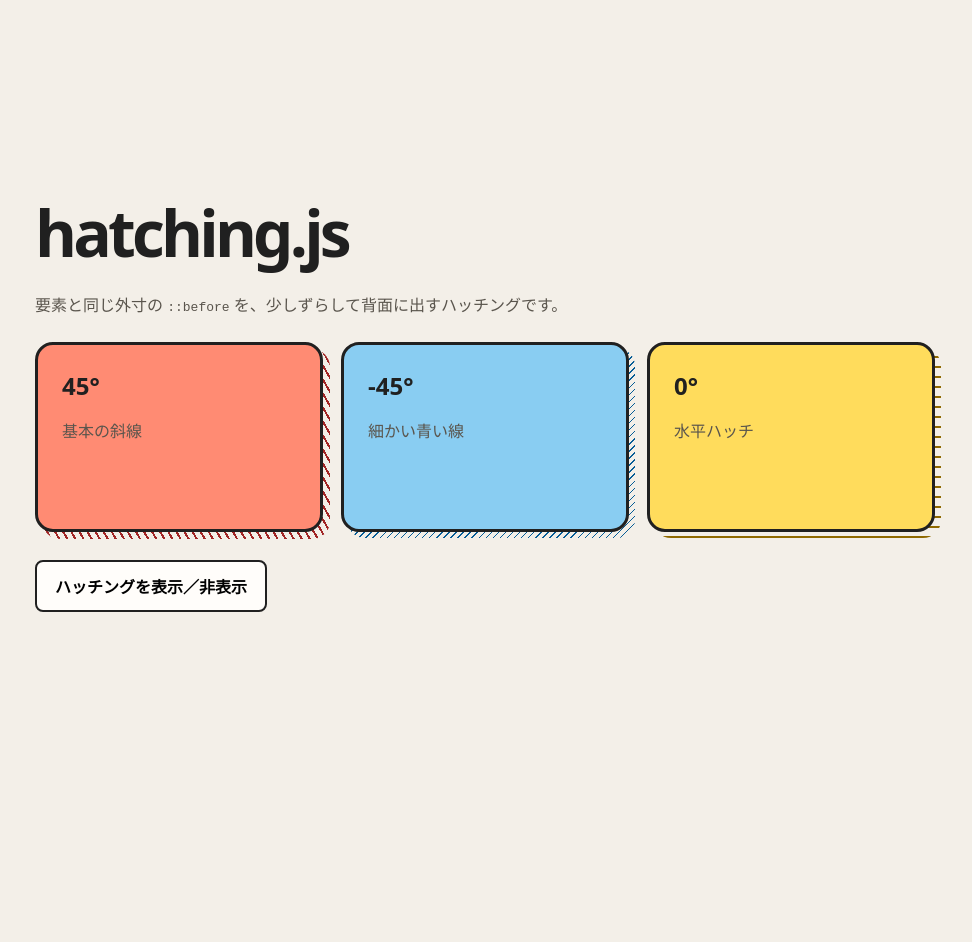
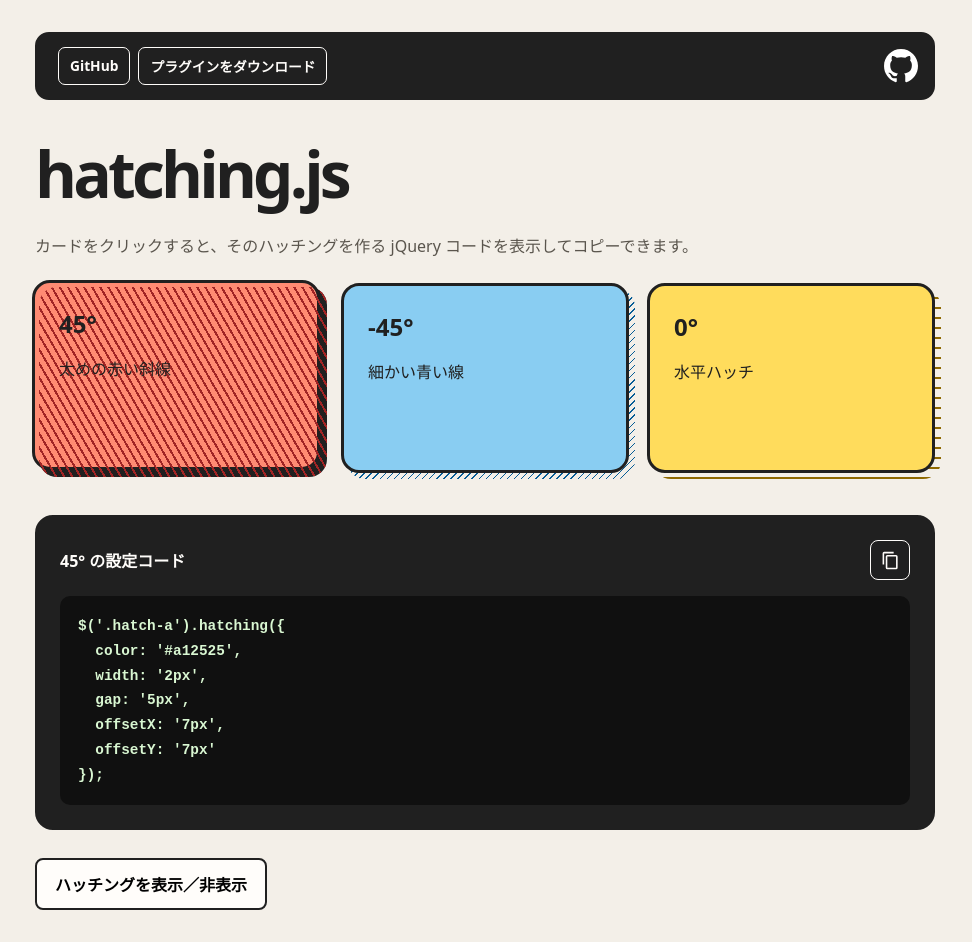
Before and after one commit to goonruntongue/hatching.js, a website: page demo/index.html in a window 1280 px wide. Shown: the whole page, without its empty margins (155-1127 px from the left). Before the commit the page ends 800 px from the top, so only its background shows below. Drawn offline with nearby package versions, Linux system fonts and the light colour scheme.

Commit message:
Add interactive demo code examples and GitHub menu

```diff
--- a/demo/index.html
+++ b/demo/index.html
@@ -7,36 +7,107 @@
   <link rel="stylesheet" href="../dist/jquery.hatching.css">
   <style>
     * { box-sizing: border-box; }
-    body { margin: 0; min-height: 100vh; display: grid; place-items: center; padding: 32px; background: #f3efe8; color: #202020; font-family: system-ui, sans-serif; }
-    main { width: min(900px, 100%); }
+    body { margin: 0; min-height: 100vh; padding: 32px; background: #f3efe8; color: #202020; font-family: system-ui, sans-serif; }
+    main { width: min(900px, 100%); margin: 0 auto; }
+    .site-menu { display: flex; align-items: center; justify-content: space-between; gap: 18px; margin-bottom: 30px; padding: 12px 14px 12px 20px; border: 3px solid #202020; border-radius: 14px; background: #202020; color: #fffdfa; }
+    .site-menu__links { display: flex; gap: 8px; flex-wrap: wrap; }
+    .site-menu a { padding: 8px 11px; border: 1px solid #fffdfa; border-radius: 7px; color: inherit; font-weight: 700; font-size: .86rem; text-decoration: none; }
+    .site-menu a:hover, .site-menu a:focus-visible { background: #fffdfa; color: #202020; outline: none; }
+    .github-mark { display: block; width: 34px; aspect-ratio: 1; flex: 0 0 auto; background-color: #fff; -webkit-mask: url('github.svg') center / contain no-repeat; mask: url('github.svg') center / contain no-repeat; }
+    .github-mark.hatching-source::before { -webkit-mask: url('github.svg') center / contain no-repeat; mask: url('github.svg') center / contain no-repeat; }
     h1 { margin: 0 0 8px; font-size: clamp(2rem, 7vw, 4rem); letter-spacing: -.06em; }
-    p { color: #5a554d; }
+    .lead { color: #5a554d; }
     .grid { display: grid; grid-template-columns: repeat(auto-fit, minmax(210px, 1fr)); gap: 18px; margin-top: 26px; }
-    .card { min-height: 190px; padding: 24px; border: 3px solid #202020; border-radius: 18px; background: #fffdfa; }
-    .card h2 { margin: 0; }
-    .card p { margin-bottom: 0; }
+    .card { min-height: 190px; padding: 24px; border: 3px solid #202020; border-radius: 18px; background: #fffdfa; cursor: pointer; transition: transform .15s ease, box-shadow .15s ease; }
+    .card:hover, .card:focus-visible, .card.is-selected { transform: translate(-3px, -3px); box-shadow: 7px 7px 0 #202020; outline: none; }
+    .card h2 { margin: 0; } .card p { margin-bottom: 0; }
     .coral { background: #ff8b73; } .sky { background: #89cdf2; } .lemon { background: #ffdc5c; }
-    button { margin-top: 28px; padding: 12px 18px; border: 2px solid #202020; border-radius: 8px; background: #fffdfa; cursor: pointer; font: inherit; font-weight: 700; }
+    .example { margin-top: 42px; padding: 22px; border: 3px solid #202020; border-radius: 18px; background: #202020; color: #fffdfa; }
+    .example__top { display: flex; align-items: center; justify-content: space-between; gap: 16px; }
+    .example h2 { margin: 0; font-size: 1rem; }
+    .copy-code-button { display: grid; place-items: center; width: 40px; height: 40px; padding: 0; border: 1px solid #fffdfa; border-radius: 8px; background: transparent; color: inherit; cursor: pointer; }
+    .copy-code-button:hover, .copy-code-button:focus-visible { background: #fffdfa; color: #202020; outline: none; }
+    .copy-code-button svg { width: 19px; height: 19px; fill: currentColor; }
+    pre { margin: 16px 0 0; padding: 18px; overflow-x: auto; border-radius: 10px; background: #101010; color: #d9f7d2; font: 600 .9rem/1.65 ui-monospace, SFMono-Regular, Consolas, monospace; }
+    .controls { margin-top: 28px; }
+    .controls button { padding: 12px 18px; border: 2px solid #202020; border-radius: 8px; background: #fffdfa; cursor: pointer; font: inherit; font-weight: 700; }
+    @media (max-width: 560px) { body { padding: 18px; } .site-menu { align-items: flex-start; } .site-menu__links { flex-direction: column; } }
   </style>
 </head>
 <body>
   <main>
+    <nav class="site-menu" aria-label="プラグインメニュー">
+      <div class="site-menu__links">
+        <a href="https://github.com/goonruntongue/hatching.js" target="_blank" rel="noreferrer">GitHub</a>
+        <a href="../dist/jquery.hatching.js" download="jquery.hatching.js">プラグインをダウンロード</a>
+      </div>
+      <a class="github-mark" href="https://github.com/goonruntongue/hatching.js" target="_blank" rel="noreferrer" aria-label="GitHubで hatching.js を開く"></a>
+    </nav>
+
     <h1>hatching.js</h1>
-    <p>要素と同じ外寸の <code>::before</code> を、少しずらして背面に出すハッチングです。</p>
-    <section class="grid">
-      <article class="card coral hatch-a"><h2>45°</h2><p>基本の斜線</p></article>
-      <article class="card sky hatch-b"><h2>-45°</h2><p>細かい青い線</p></article>
-      <article class="card lemon hatch-c"><h2>0°</h2><p>水平ハッチ</p></article>
+    <p class="lead">カードをクリックすると、そのハッチングを作る jQuery コードを表示してコピーできます。</p>
+    <section class="grid" aria-label="ハッチング設定例">
+      <article class="card coral hatch-a is-selected" tabindex="0" role="button" aria-controls="code-example" data-example="coral"><h2>45°</h2><p>太めの赤い斜線</p></article>
+      <article class="card sky hatch-b" tabindex="0" role="button" aria-controls="code-example" data-example="sky"><h2>-45°</h2><p>細かい青い線</p></article>
+      <article class="card lemon hatch-c" tabindex="0" role="button" aria-controls="code-example" data-example="lemon"><h2>0°</h2><p>水平ハッチ</p></article>
     </section>
-    <button type="button" id="toggle">ハッチングを表示／非表示</button>
+
+    <section class="example" aria-live="polite">
+      <div class="example__top">
+        <h2 id="example-title">45° の設定コード</h2>
+        <button class="copy-code-button" type="button" aria-label="コードをコピー" title="コードをコピー">
+          <svg viewBox="0 0 24 24" aria-hidden="true"><path d="M16 1H4a2 2 0 0 0-2 2v14h2V3h12V1Zm3 4H8a2 2 0 0 0-2 2v14a2 2 0 0 0 2 2h11a2 2 0 0 0 2-2V7a2 2 0 0 0-2-2Zm0 16H8V7h11v14Z"/></svg>
+        </button>
+      </div>
+      <pre id="code-example"><code></code></pre>
+    </section>
+    <div class="controls"><button type="button" id="toggle">ハッチングを表示／非表示</button></div>
   </main>
   <script src="https://code.jquery.com/jquery-3.7.1.min.js"></script>
   <script src="../dist/jquery.hatching.js"></script>
   <script>
+    var examples = {
+      coral: { title: '45° の設定コード', code: "$('.hatch-a').hatching({\n  color: '#a12525',\n  width: '2px',\n  gap: '5px',\n  offsetX: '7px',\n  offsetY: '7px'\n});" },
+      sky: { title: '-45° の設定コード', code: "$('.hatch-b').hatching({\n  angle: '-45deg',\n  color: '#075d96',\n  width: '1px',\n  gap: '4px'\n});" },
+      lemon: { title: '0° の設定コード', code: "$('.hatch-c').hatching({\n  angle: '0deg',\n  color: '#8f6900',\n  width: '2px',\n  gap: '8px'\n});" }
+    };
+
     $('.hatch-a').hatching({ color: '#a12525', width: '2px', gap: '5px', offsetX: '7px', offsetY: '7px' });
     $('.hatch-b').hatching({ angle: '-45deg', color: '#075d96', width: '1px', gap: '4px' });
     $('.hatch-c').hatching({ angle: '0deg', color: '#8f6900', width: '2px', gap: '8px' });
-    $('#toggle').on('click', function () { $('.card').toggleClass('hatching-disabled'); });
+    $('.github-mark').hatching({ color: '#ffffff', width: '1px', gap: '3px', offsetX: '4px', offsetY: '4px' });
+
+    function showExample(key) {
+      var example = examples[key];
+      $('#example-title').text(example.title);
+      $('#code-example code').text(example.code);
+      $('.card').removeClass('is-selected');
+      $('.card[data-example="' + key + '"]').addClass('is-selected');
+    }
+
+    $('.card').on('click', function () { showExample($(this).data('example')); })
+      .on('keydown', function (event) {
+        if (event.key === 'Enter' || event.key === ' ') { event.preventDefault(); showExample($(this).data('example')); }
+      });
+
+    $('.copy-code-button').on('click', function () {
+      var button = this;
+      var code = $('#code-example code').text();
+      function copied() {
+        button.setAttribute('aria-label', 'コピーしました');
+        button.title = 'コピーしました';
+        setTimeout(function () { button.setAttribute('aria-label', 'コードをコピー'); button.title = 'コードをコピー'; }, 1600);
+      }
+      if (navigator.clipboard && window.isSecureContext) {
+        navigator.clipboard.writeText(code).then(copied);
+      } else {
+        var area = document.createElement('textarea');
+        area.value = code; document.body.appendChild(area); area.select(); document.execCommand('copy'); area.remove(); copied();
+      }
+    });
+
+    showExample('coral');
+    $('#toggle').on('click', function () { $('.card, .github-mark').toggleClass('hatching-disabled'); });
   </script>
 </body>
 </html>
```
Also changed, not shown: demo/github.svg (added).
